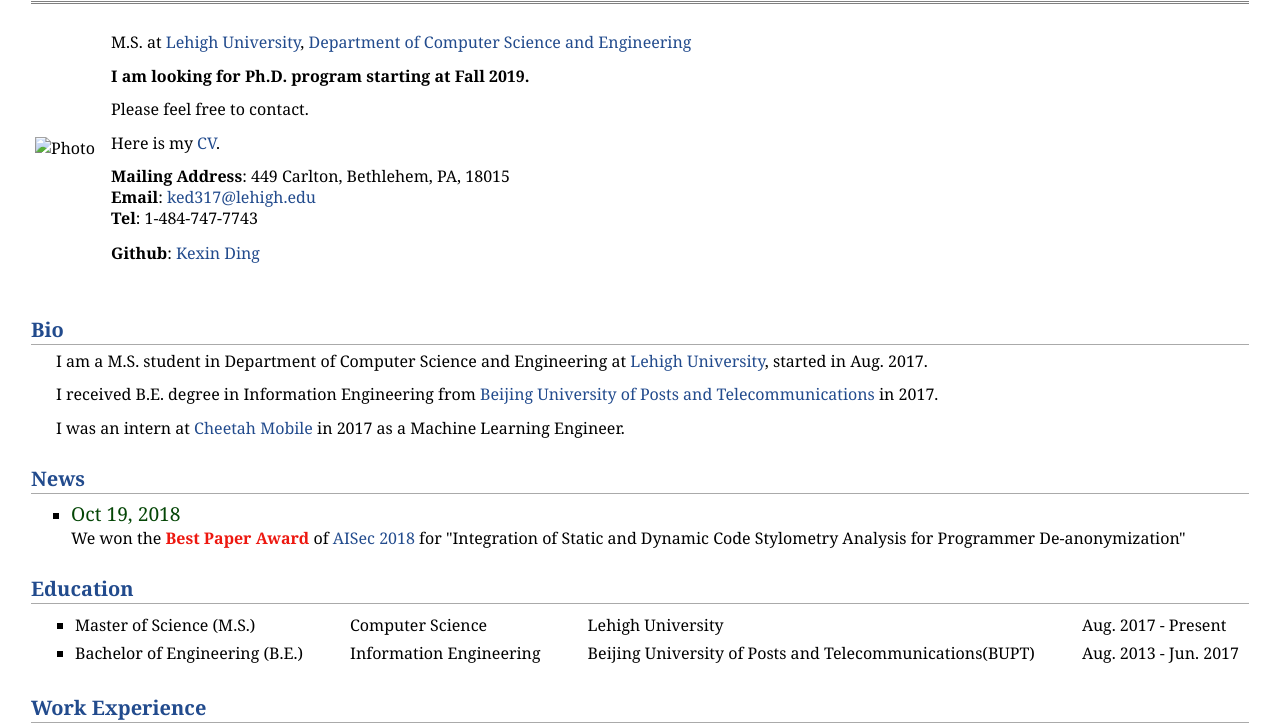
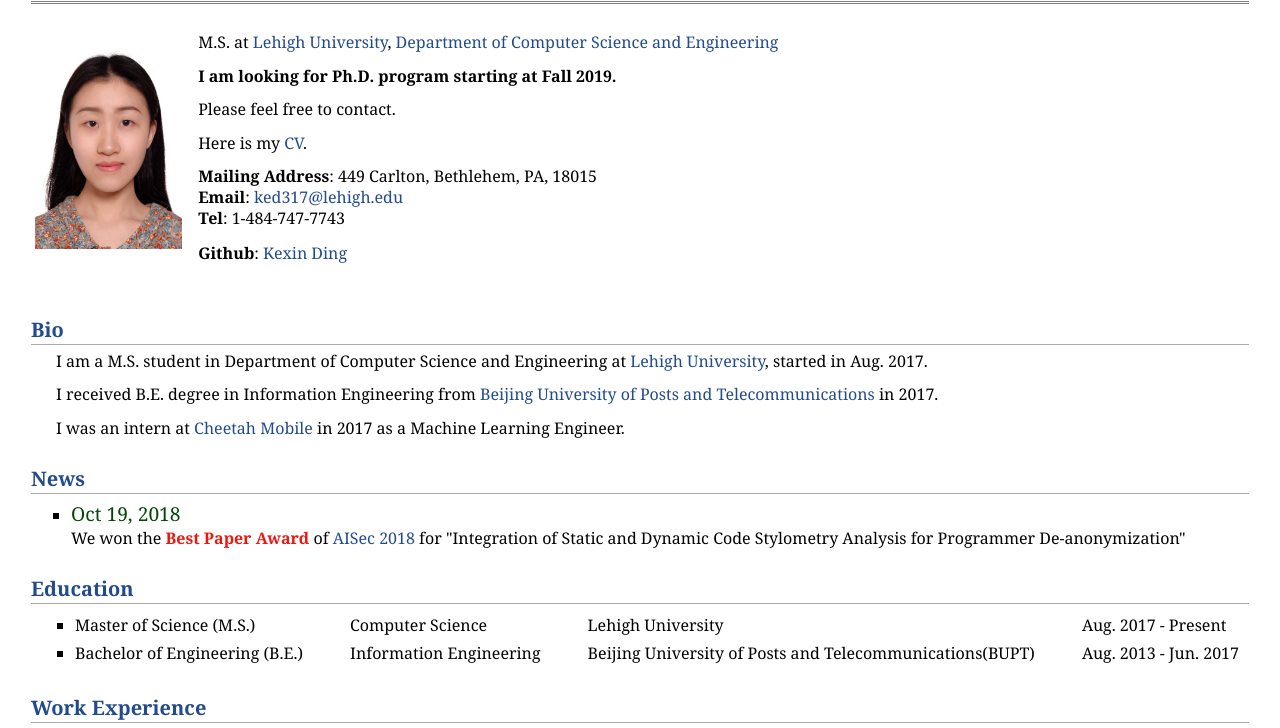
Before and after one commit to Cassie07/kexinding.github.io, a plain HTML site: page index.html in a window 1280 px wide. Shown: the part 46-774 px from the top of the page. Drawn offline with Linux system fonts and the light colour scheme.

Commit message:
Update index.html

```diff
--- a/index.html
+++ b/index.html
@@ -14,7 +14,7 @@
 <div id="subtitle"></div>
 </div>
 <table class="imgtable"><tr><td>
-<img src="photo.png" alt="Photo" width="147px" height="207px" />&nbsp;</td>
+<img src="personal.jpg" alt="Photo" width="147px" height="207px" />&nbsp;</td>
 <td align="left"><p>M.S. at <a href="https://www1.lehigh.edu/">Lehigh University</a>, <a href="http://www.cse.lehigh.edu/">Department of Computer Science and Engineering</a></p>
 <p><b>I am looking for Ph.D. program starting at Fall 2019.</b></p>
 <p>Please feel free to contact.</p>
```
